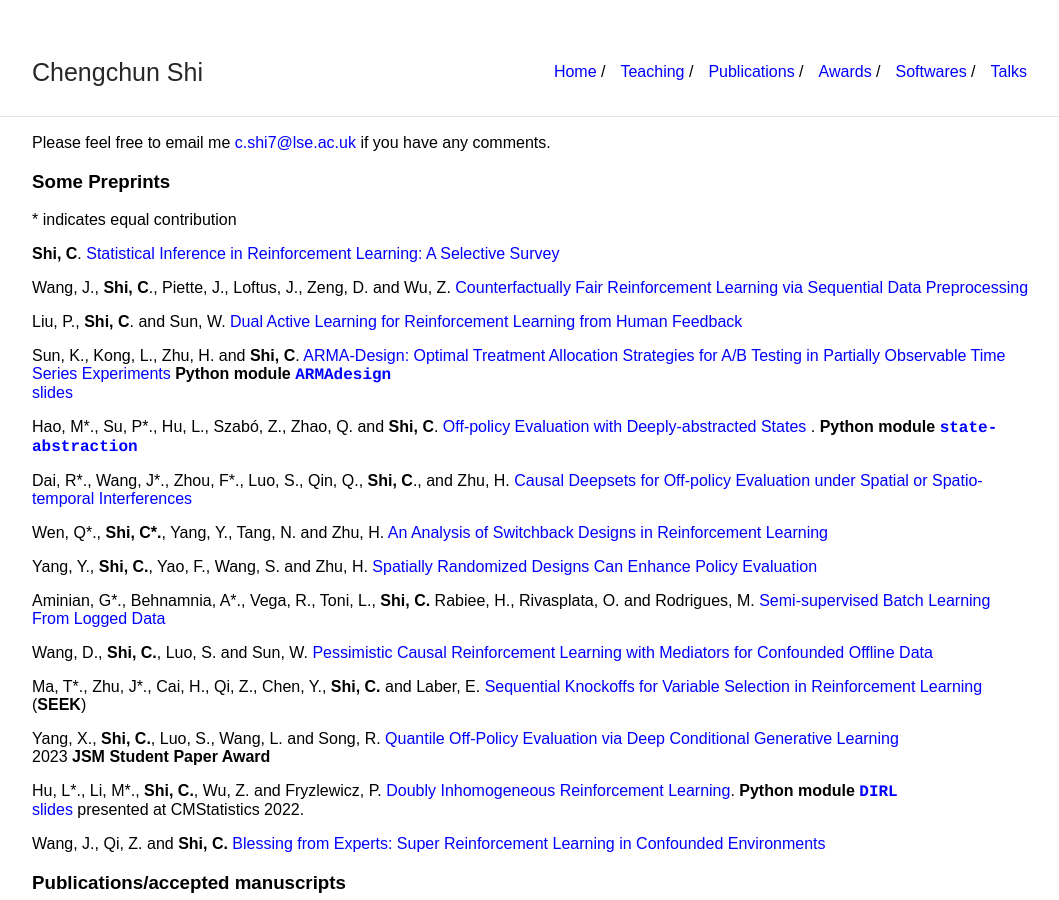
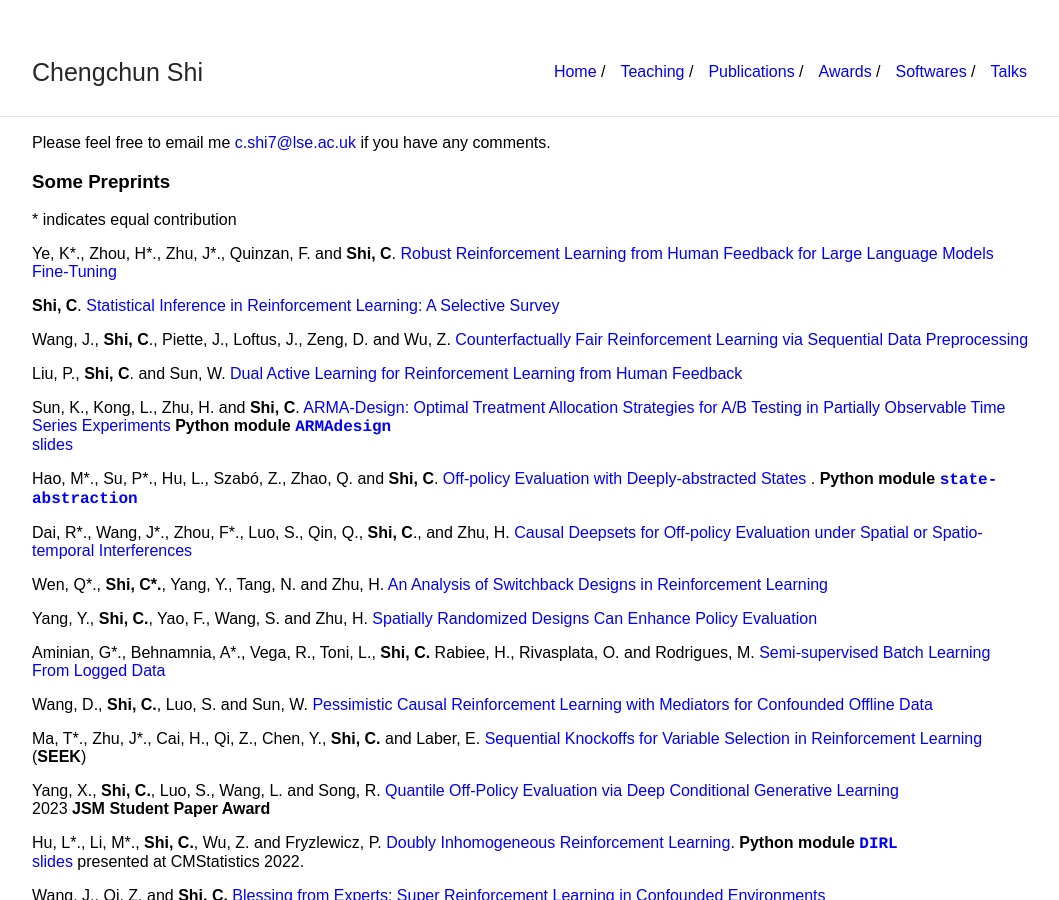
Before and after one commit to callmespring/callmespring.github.io, a Jekyll site: the page built from publication.md, in a window 1280 px wide and 900 px high. Shown: the whole window, without its empty margins (108-1167 px from the left). Built offline with Jekyll 4.4.1, drawn with Linux system fonts in a browser that asks for light colours.

Commit message:
Update publication.md

```diff
--- a/publication.md
+++ b/publication.md
@@ -10,6 +10,8 @@ Please feel free to email me <c.shi7@lse.ac.uk> if you have any comments.
 ### Some Preprints
 
 \* indicates equal contribution
+
+Ye, K\*., Zhou, H\*., Zhu, J\*., Quinzan, F. and **Shi, C**. [Robust Reinforcement Learning from Human Feedback for Large Language Models Fine-Tuning](https://arxiv.org/pdf/2504.03784)
 
 **Shi, C**. [Statistical Inference in Reinforcement Learning: A Selective Survey
 ](https://arxiv.org/abs/2502.16195)
```
